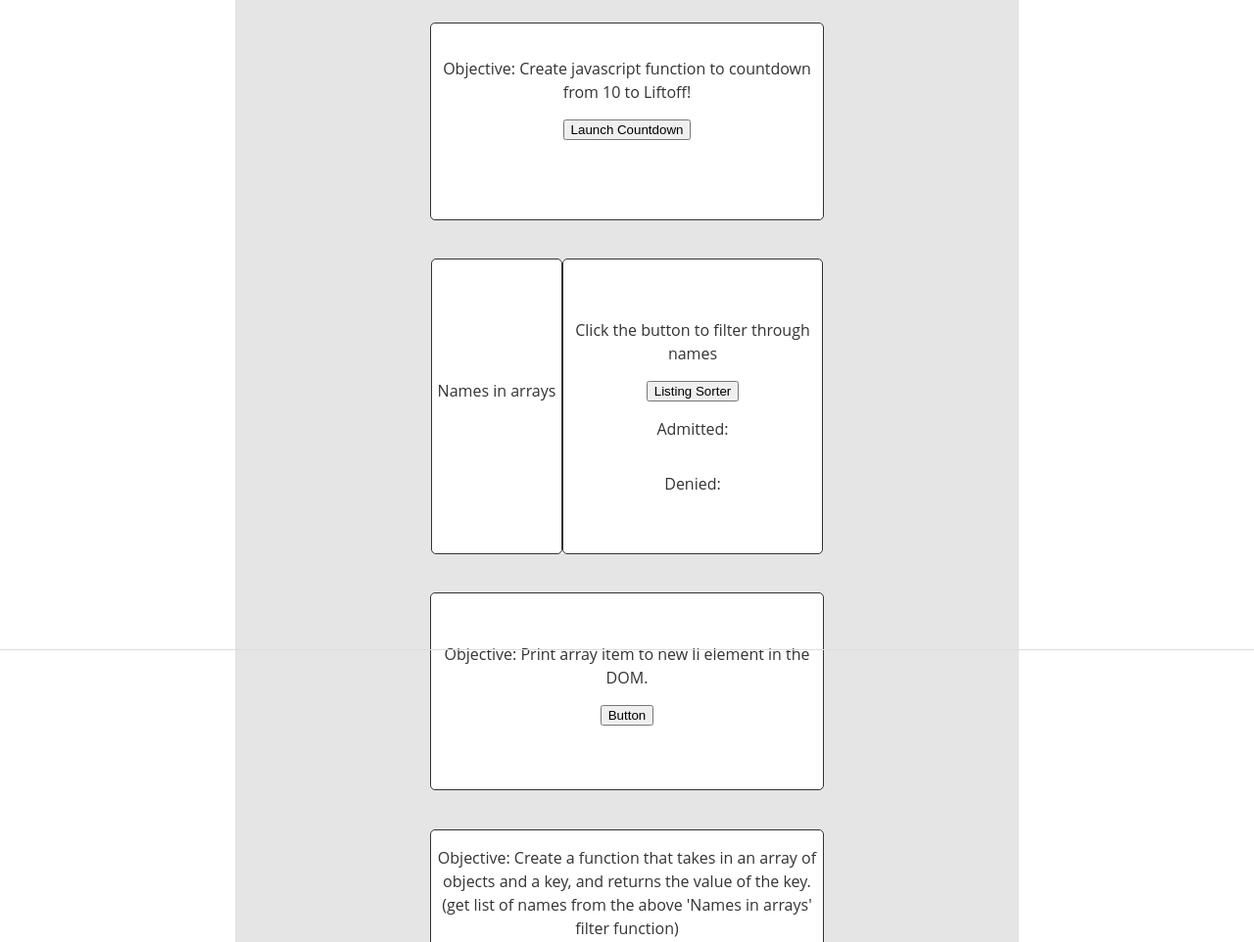
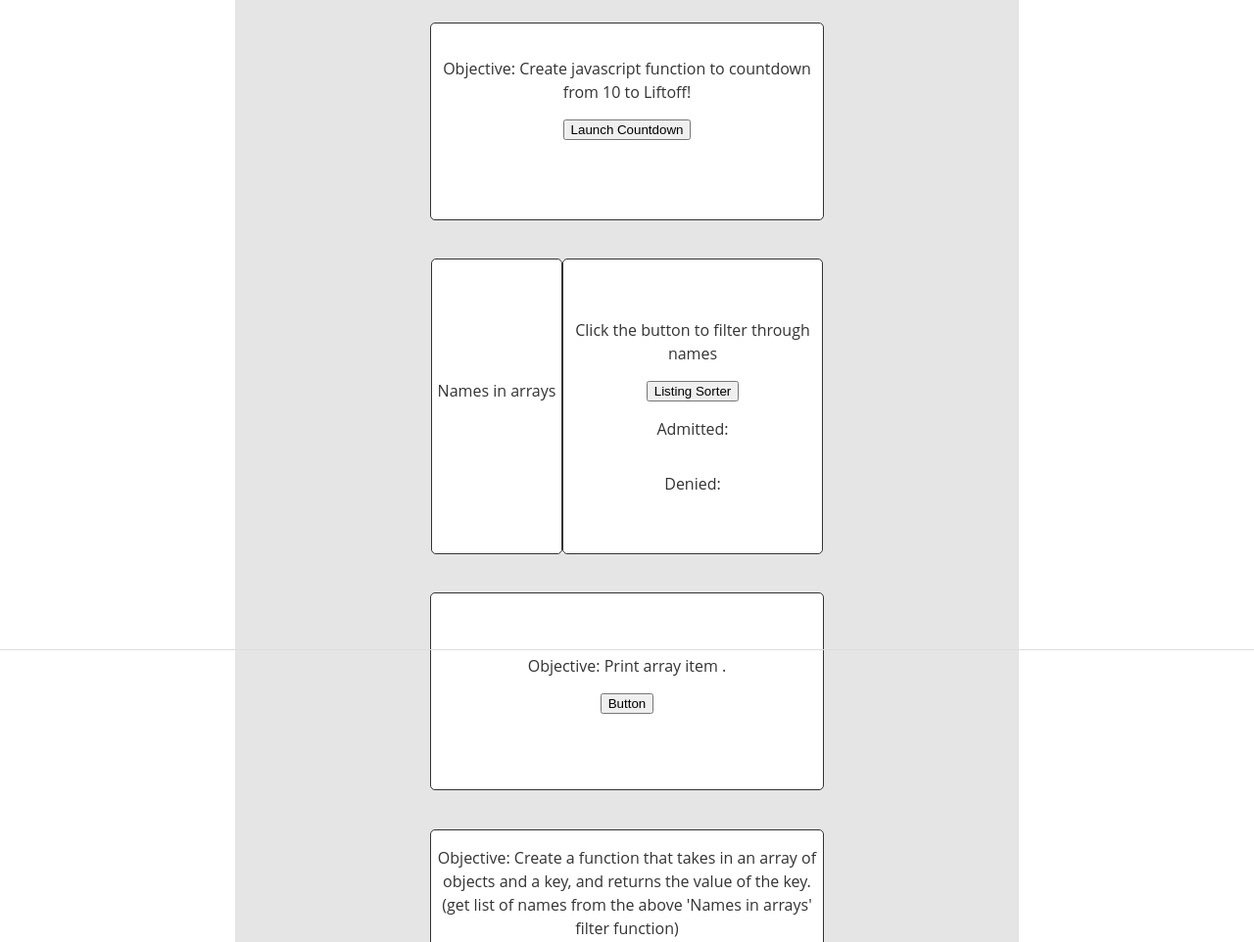
Before and after one commit to JayRichh/looping, a plain HTML site: page index.html in a window 1280 px wide. Shown: the part 138-1100 px from the top of the page at 98% size. Drawn offline with Linux system fonts and the light colour scheme.

Commit message:
nope still not fixed

```diff
--- a/index.html
+++ b/index.html
@@ -57,7 +57,7 @@
       </div>
       <div class="arrayWrapper"> <!-- Array -->
         <p>
-          Objective: Print array item to new li element in the DOM.
+          Objective: Print array item .
         </p>
         <button id="liBtn" type="button" onclick="listItems()">
           Button
--- a/script.js
+++ b/script.js
@@ -219,7 +219,6 @@ function loopNumbers() {
   paragraph.textContent = paragraph.textContent.slice(0, -2); // remove last comma
   paragraph.textContent += "."; // add period
   celebrate(); // celebrate
-  stop(); // stop
 }
 function isPrime() {
   // function to check if number is prime
```
